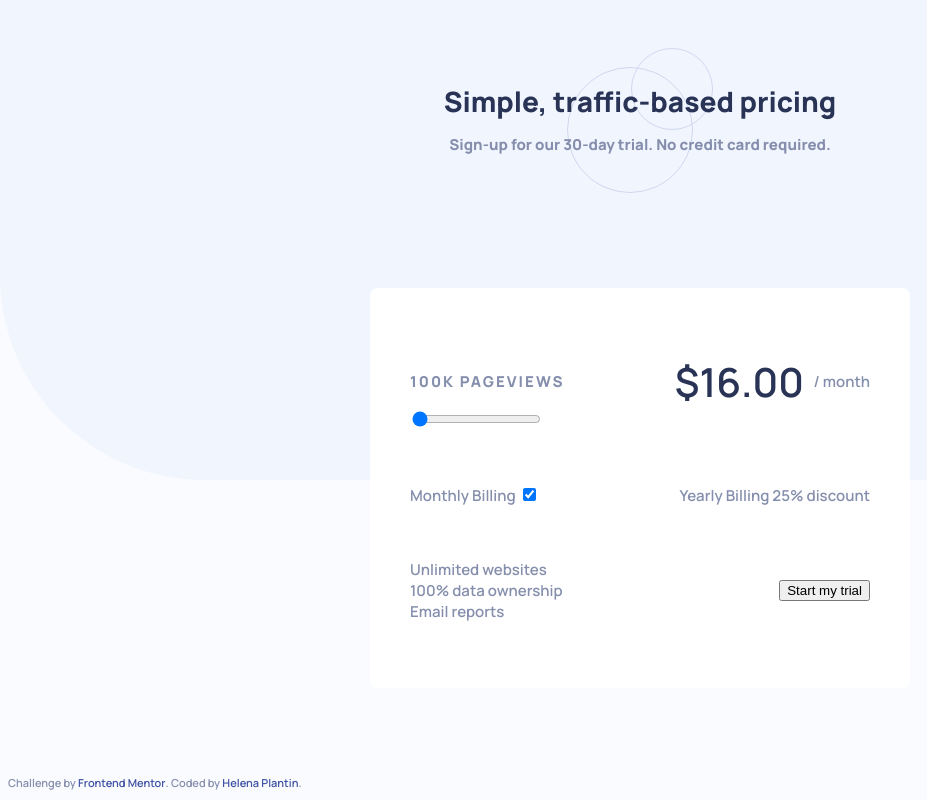
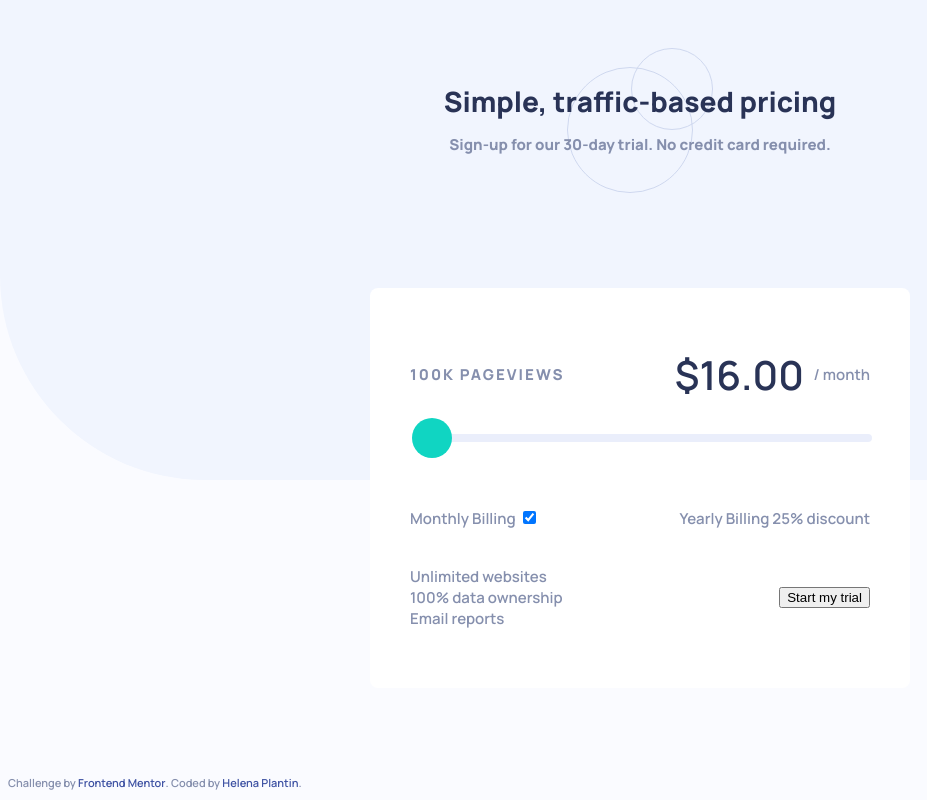
Before and after one commit to Helena-p/price_slider, a plain HTML site: page index.html in a window 1280 px wide. Shown: the whole page, without its empty margins (0-927 px from the left). Drawn offline with Linux system fonts and the light colour scheme.

Commit message:
Add styling to price slider

```diff
--- a/src/css/style.css
+++ b/src/css/style.css
@@ -186,6 +186,38 @@ body {
 	padding-right: 0.6rem;
 }
 
+/* PRICE SLIDER */
+.card__header > form {
+	inline-size: 100%;
+	padding: 1.5rem 0;
+}
+.slider {
+	-webkit-appearance: none;
+	appearance: none;
+	inline-size: 100%;
+	block-size: 0.5rem;
+	background: var(--clr-neutral-300);
+	border-radius: 0.625rem;
+}
+
+.slider::-webkit-slider-thumb {
+	-webkit-appearance: none;
+	appearance: none;
+	inline-size: 2.5rem;
+	block-size: 2.5rem;
+	border-radius: 50%;
+	background: var(--clr-accent-slider500);
+	cursor: pointer;
+}
+
+.slider::-moz-range-thumb {
+	inline-size: 2.5rem;
+	block-size: 2.5rem;
+	border-radius: 50%;
+	background: var(--clr-accent-slider500);
+	cursor: pointer;
+}
+
 /* FOOTER */
 .footer-secondary {
 	position: absolute;
```
